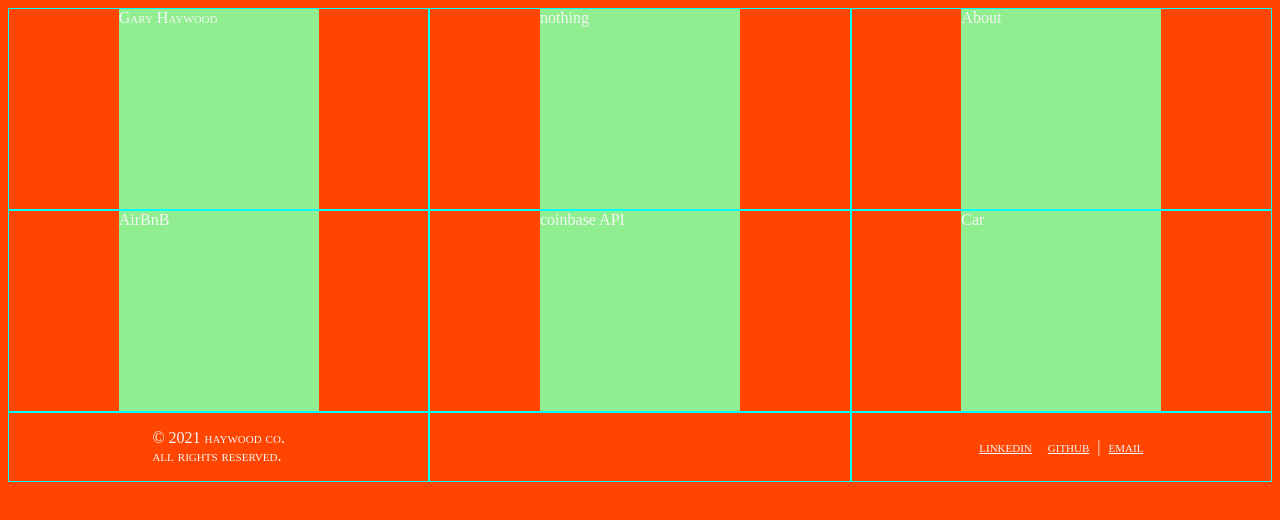
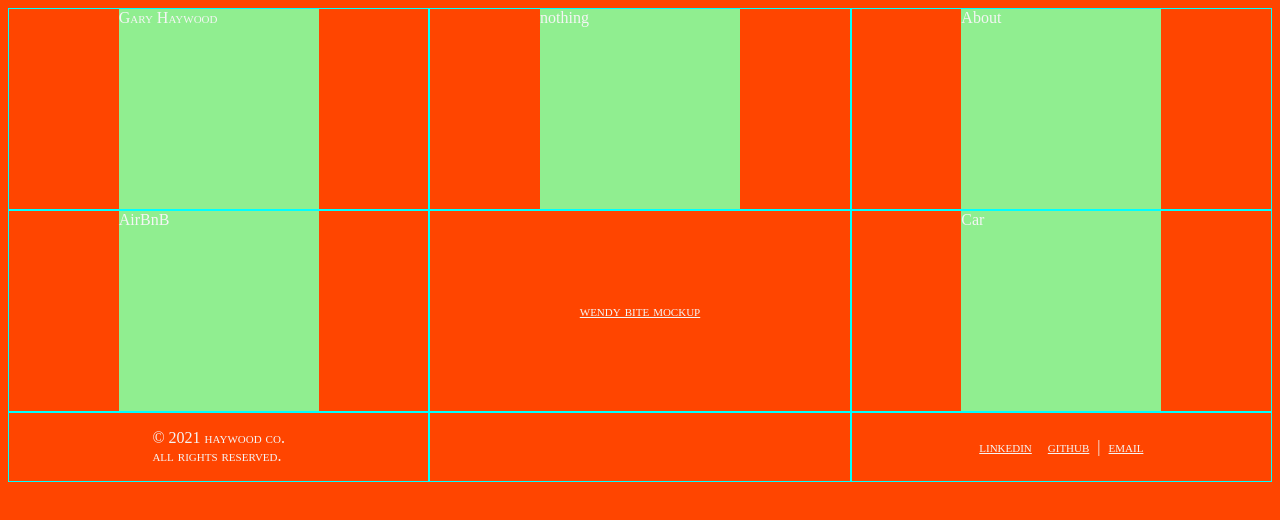
Before and after one commit to misterhaywood/portfolio, a plain HTML site: page index.html in a window 1280 px wide. Drawn offline with Linux system fonts and the light colour scheme.

Commit message:
adding Wendy Bite

```diff
--- a/index.html
+++ b/index.html
@@ -30,7 +30,7 @@
       </div>
 
       <div class="fifth cell">
-        <div class="box">coinbase API</div>
+        <a href="https://misterhaywood.github.io/wendy-bite/">wendy bite mockup</a>
       </div>
 
       <div class="sixth cell">
```
